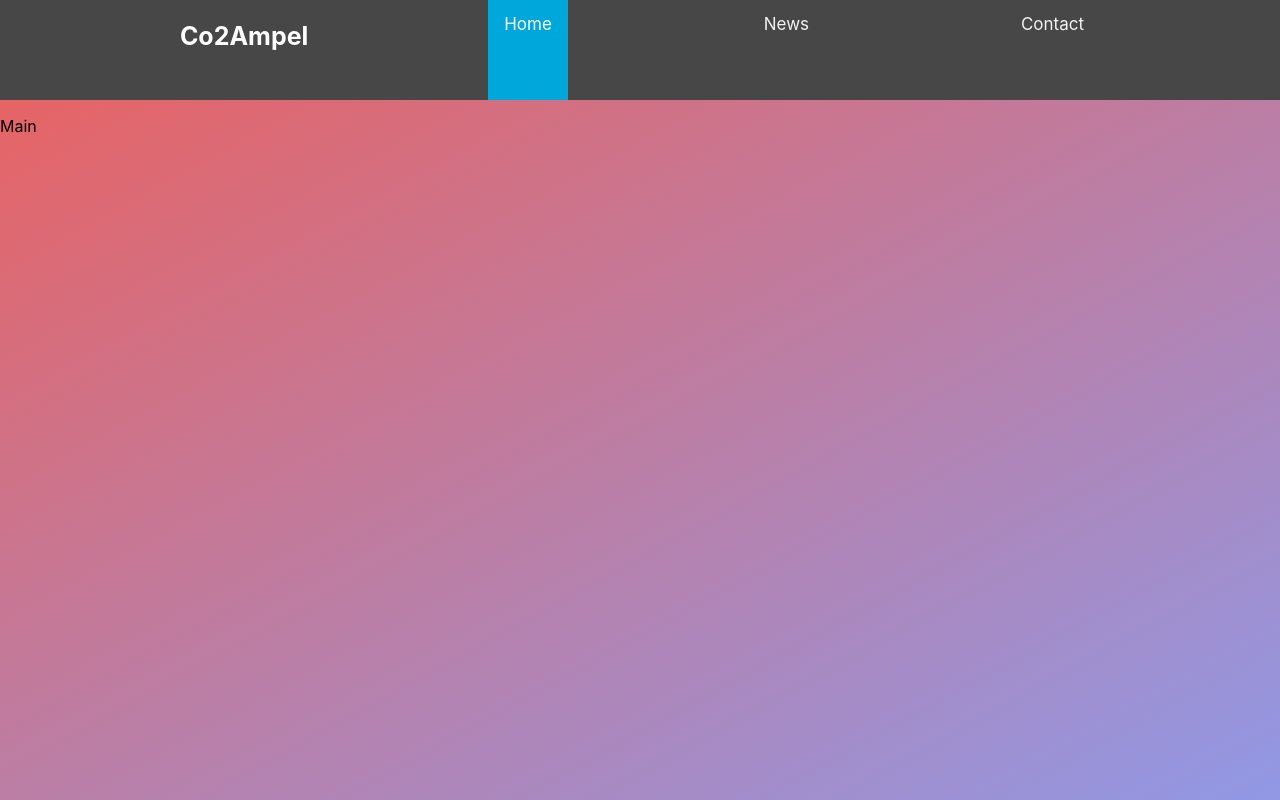
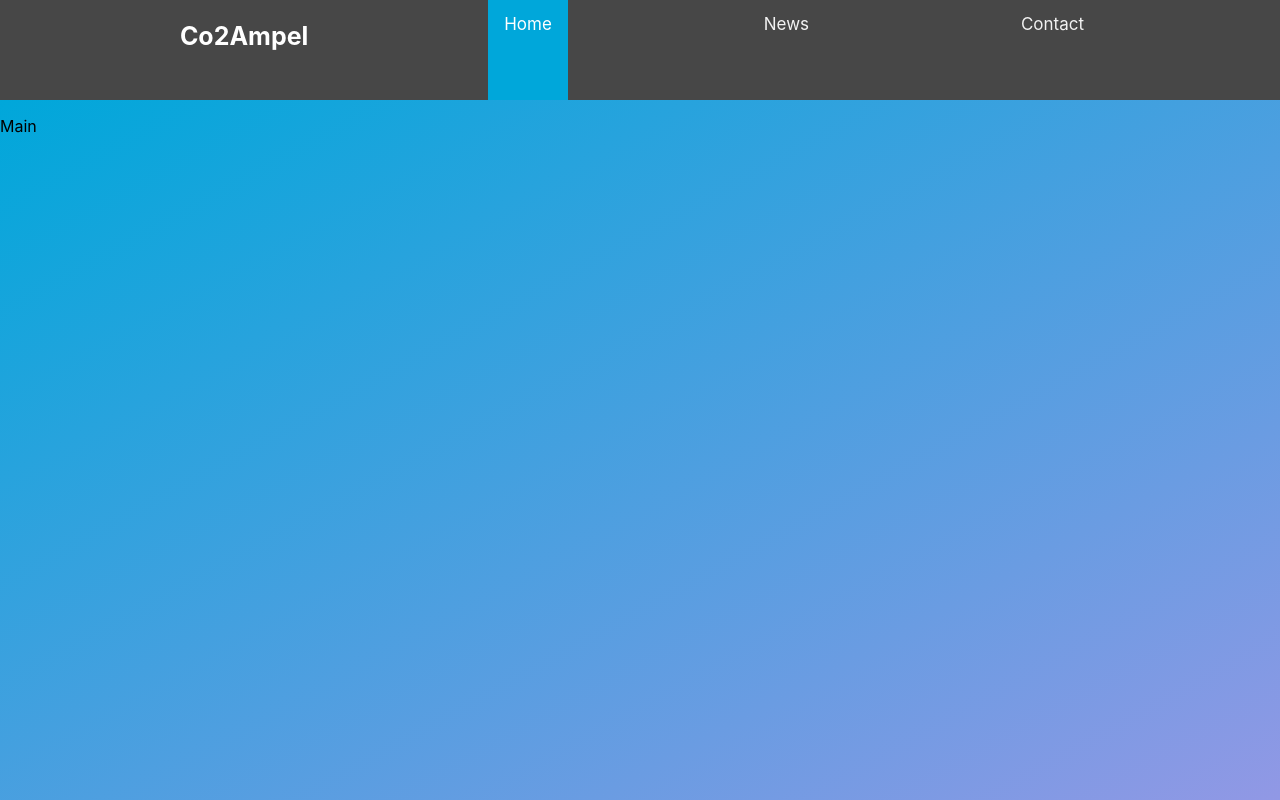
Before and after one commit to H3nno/co2ampel, a React (Create React App) app: page / in a window 1280 px wide. Built offline with nearby package versions, Linux system fonts and the light colour scheme.

Commit message:
Hallo ich hab die Farbe geändert :)

```diff
--- a/src/App.css
+++ b/src/App.css
@@ -48,5 +48,5 @@
 
 .Main{
   grid-area: Main;
-  background: linear-gradient(to left top, #9198e5,#e66465);
+  background: linear-gradient(to left top, #9198e5,#00a7da); {/*e66465*/}
 }
```
